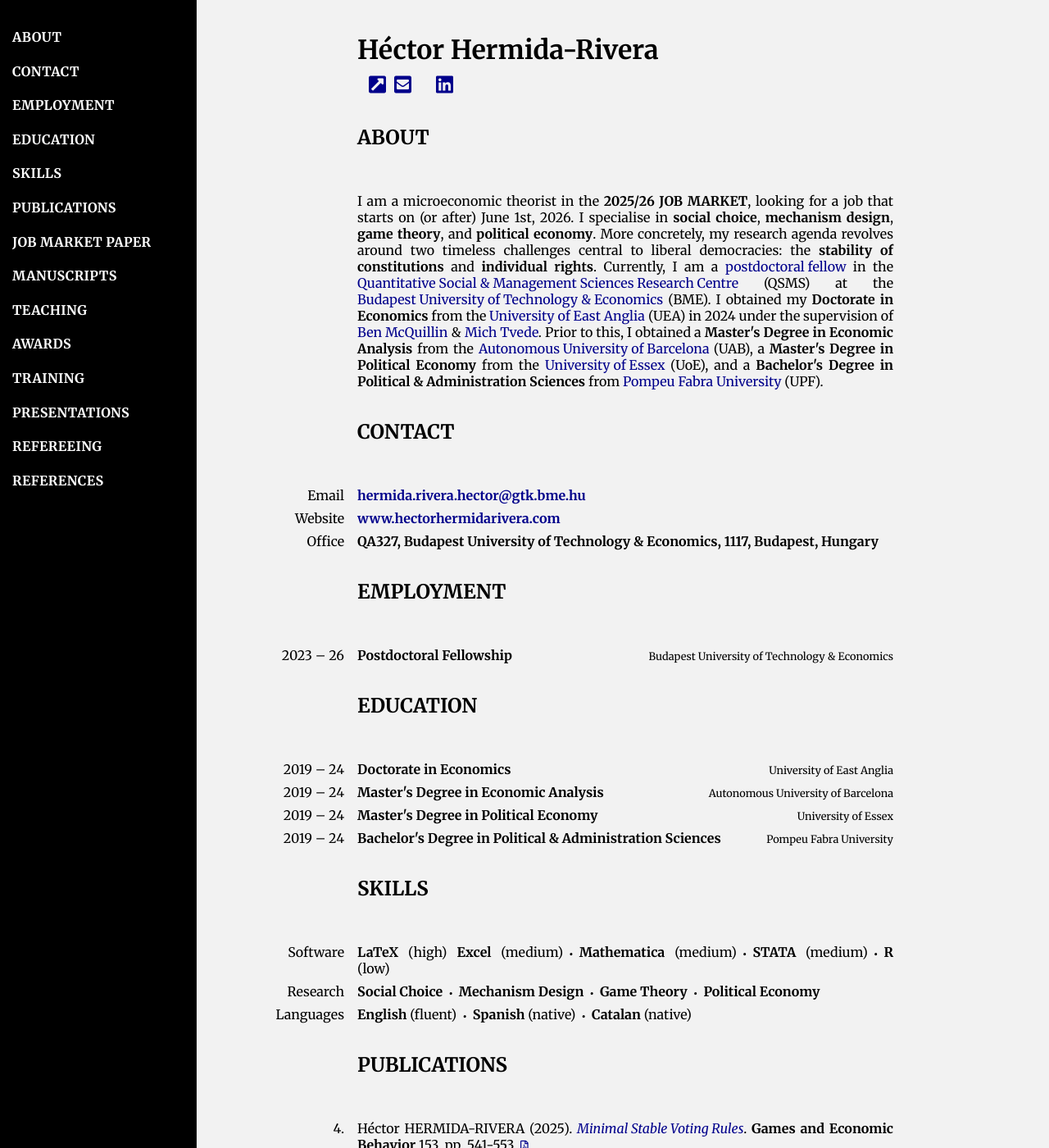
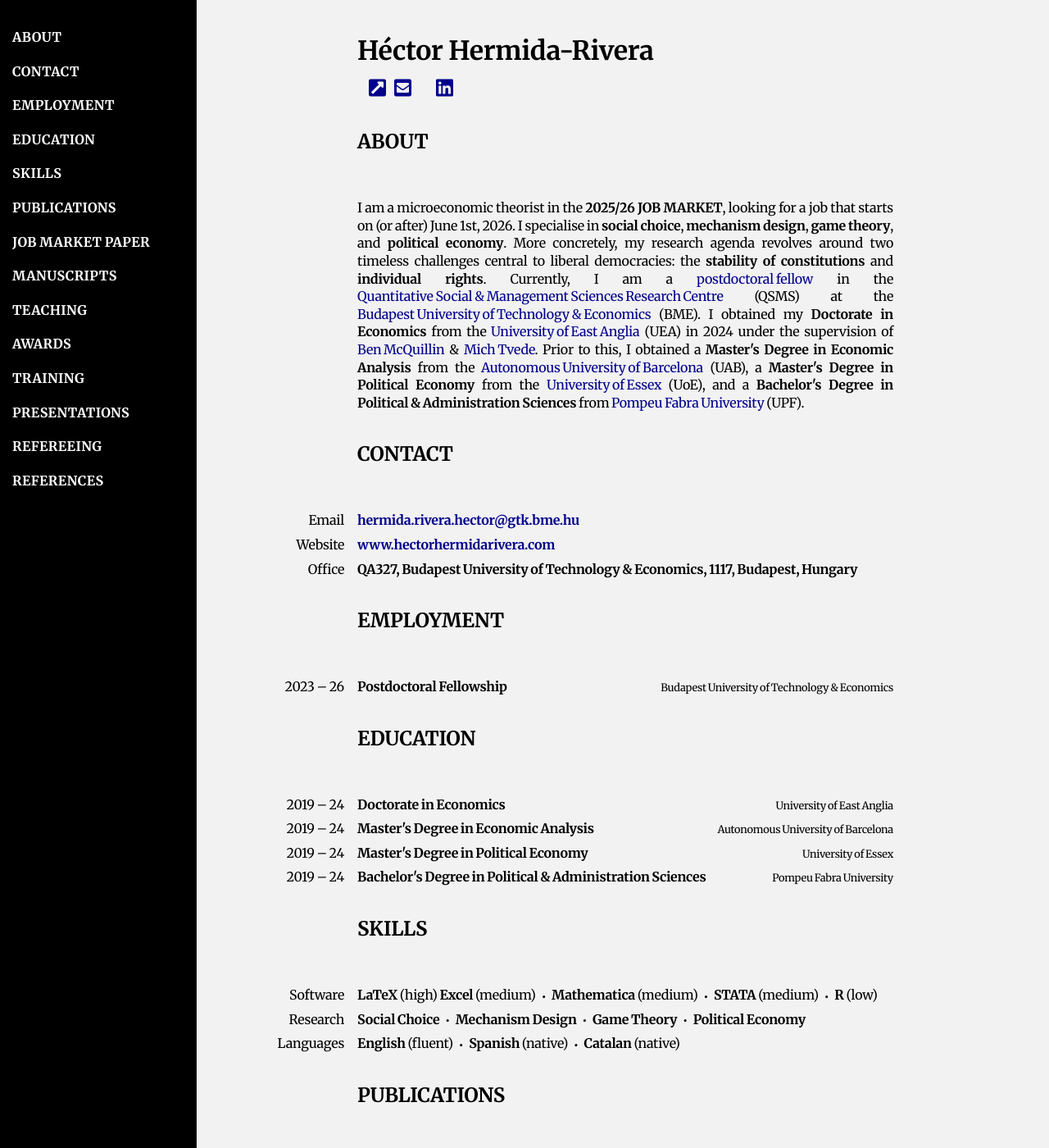
Before and after one commit to HectorHermidaRivera/hectorhermidarivera.github.io, a Jekyll site: the page built from index.md, in a window 1280 px wide and 1400 px high. Shown: the whole window at 82% size. Built offline with Jekyll 4.4.1, drawn with Linux system fonts in a browser that asks for light colours; a style sheet for code colours, icons or effects is not loaded.

Commit message:
Update style.css

```diff
--- a/assets/css/style.css
+++ b/assets/css/style.css
@@ -322,3 +322,14 @@ a:hover { z-index: 20; position: relative; }
 
 /* Accessibility: keep focus visible (outline only when keyboard-focused) */
 a:focus { outline: 3px solid rgba(0,0,0,0.08); outline-offset: 3px; }
+
+/* Mimic LaTeX microtype spacing */
+body {
+  font-family: 'Merriweather', serif;
+  font-stretch: 95%;          /* horizontally compress font */
+  letter-spacing: -0.015em;   /* tighten space between letters */
+  word-spacing: -0.05em;      /* tighten space between words */
+  line-height: 1.35;          /* keep readability reasonable */
+  font-feature-settings: "kern" 1, "liga" 1, "clig" 1, "calt" 1; /* advanced typography */
+  text-rendering: optimizeLegibility;
+}
```
